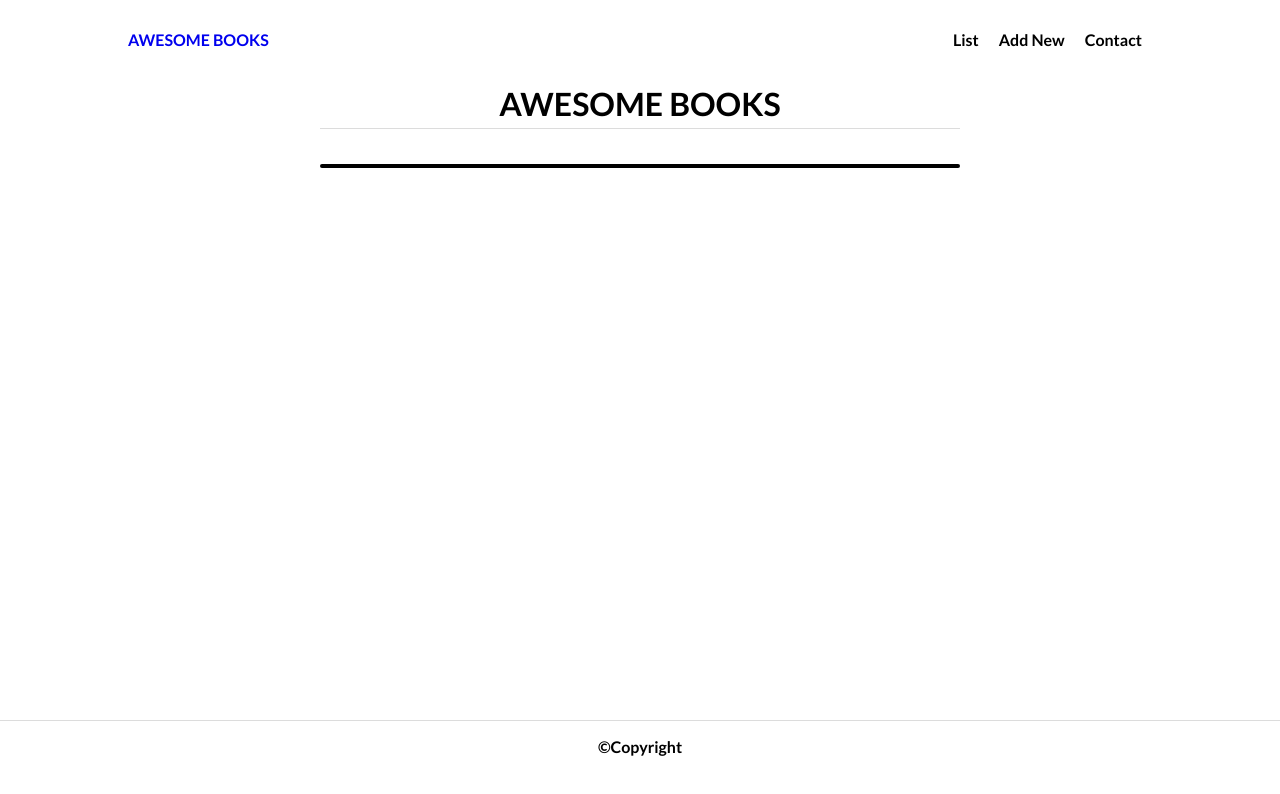
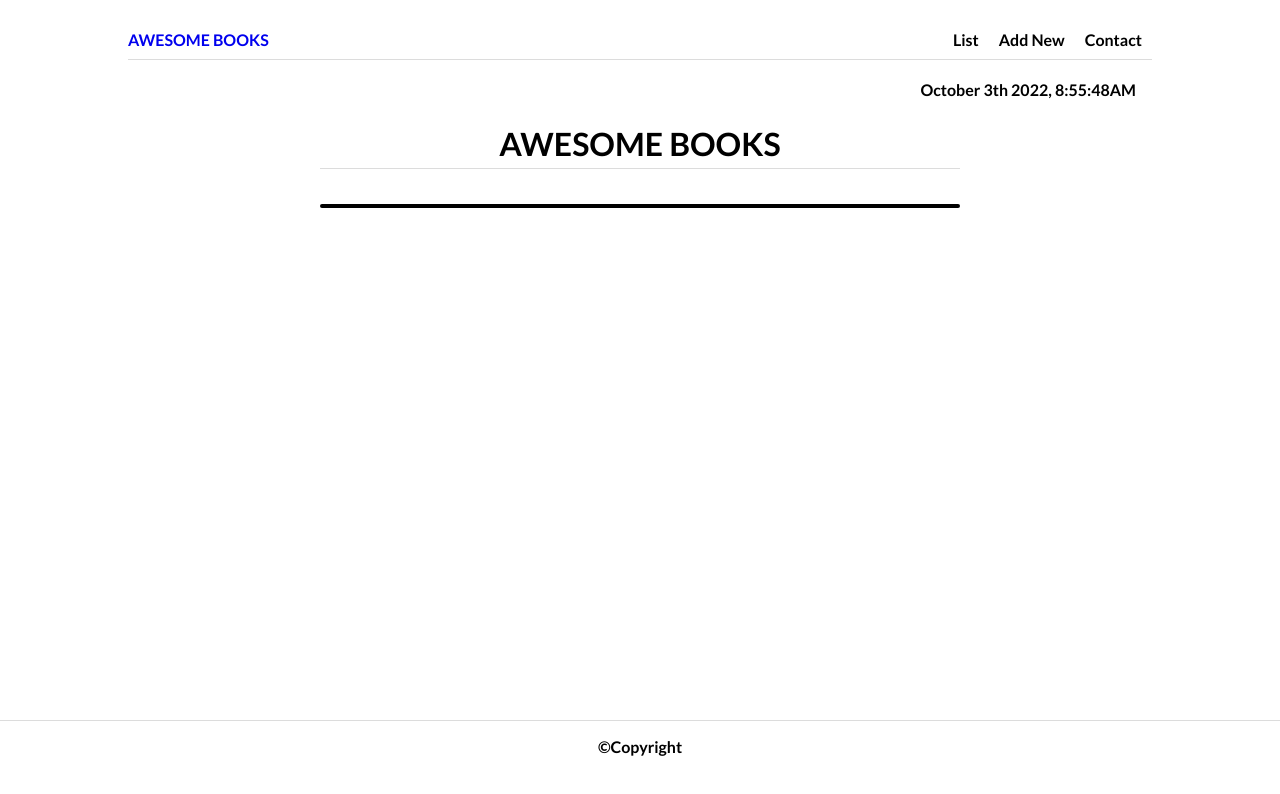
Before and after one commit to Hidar37/Project-Awesome, a website: page index.html in a window 1280 px wide. Drawn offline with Linux system fonts and the light colour scheme.

Commit message:
date add to project dynamically.

```diff
--- a/source/js/add-book.js
+++ b/source/js/add-book.js
@@ -9,7 +9,9 @@ const bookAuthor = document.getElementById('author');
 const bookNav = document.getElementById('booklist');
 const addBookNav = document.getElementById('addbook');
 const contactNav = document.getElementById('contact');
-// const addBtn = document.getElementById('add-btn');
+const months = ['January', 'February', 'March', 'April', 'May', 'June', 'July', 'August', 'September', 'October', 'November', 'December'];
+const dateDisplay = document.getElementById('date');
+
 let bookList = [];
 
 class AwesomeBook {
@@ -62,6 +64,23 @@ class AwesomeBook {
   }
 }
 
+function showDate() {
+  const dateObj = new Date();
+  const month = months[dateObj.getMonth()];
+  const day = dateObj.getDay();
+  const year = dateObj.getFullYear();
+  const hour = dateObj.getHours();
+  const minutes = dateObj.getMinutes();
+  const secnod = dateObj.getSeconds();
+  let amPM = null;
+  if (hour >= 12) {
+    amPM = 'PM';
+  } else {
+    amPM = 'AM';
+  }
+  dateDisplay.innerText = `${month} ${day}th ${year}, ${hour}:${minutes}:${secnod}${amPM}`;
+}
+
 const bookObj = new AwesomeBook(bookTitle, bookAuthor);
 
 if (localStorage.getItem('book') !== null) {
@@ -69,6 +88,7 @@ if (localStorage.getItem('book') !== null) {
   bookObj.addBook();
 }
 
+setInterval(showDate, 1000);
 // Add Button and create local storage
 form.addEventListener('submit', (e) => {
   e.preventDefault();
--- a/source/style/style.css
+++ b/source/style/style.css
@@ -136,6 +136,7 @@ input[type='text'] {
   align-items: center;
   width: 80%;
   margin: 20px auto;
+  border-bottom: 1px solid #dcdcdc;
 }
 
 .nav-items {
@@ -197,3 +198,9 @@ footer {
   width: 100%;
   text-align: center;
 }
+
+/* Date */
+#date {
+  text-align: right;
+  margin-right: 9rem;
+}
```
